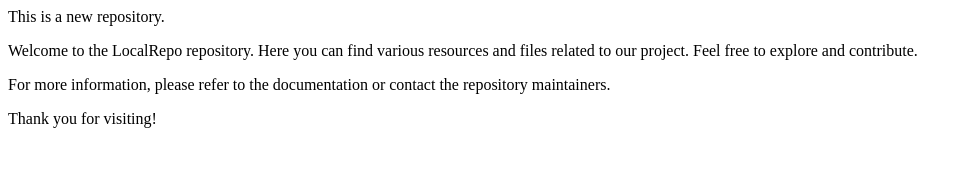
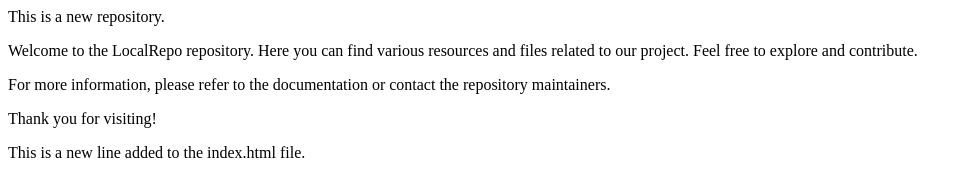
Before and after one commit to imam2726/localrepo, a plain HTML site: page LocalRepo/index.html in a window 1280 px wide. Shown: the whole page, without its empty margins (0-972 px from the left). Drawn offline with Linux system fonts and the light colour scheme.

Commit message:
Add new feature

```diff
--- a/LocalRepo/index.html
+++ b/LocalRepo/index.html
@@ -2,3 +2,4 @@
 <p>Welcome to the LocalRepo repository. Here you can find various resources and files related to our project. Feel free to explore and contribute.</p>
 <p>For more information, please refer to the documentation or contact the repository maintainers.</p>
 <p>Thank you for visiting!</p>
+<p>This is a new line added to the index.html file.</p>
```
